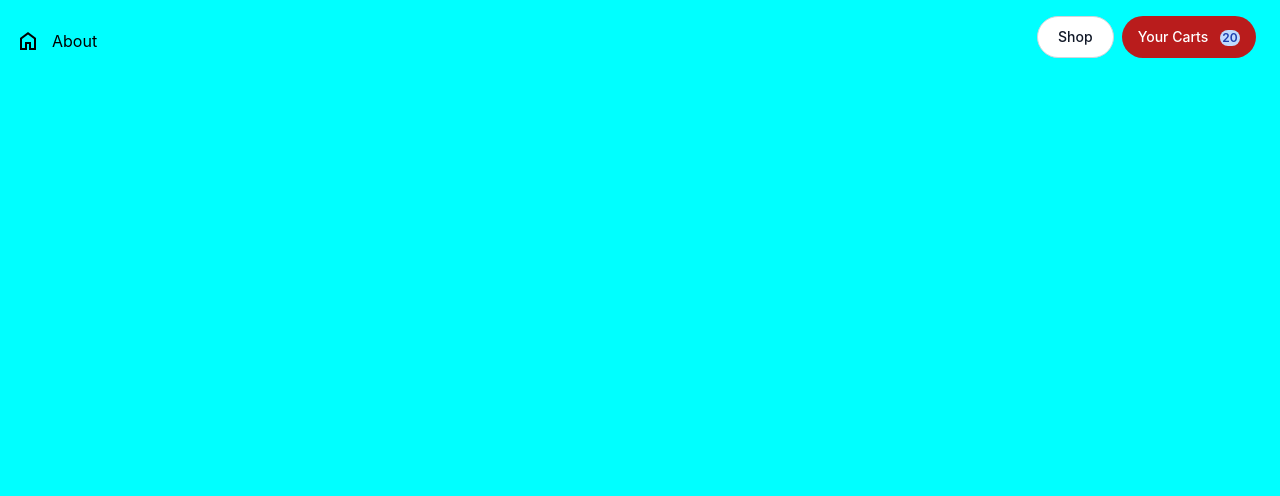
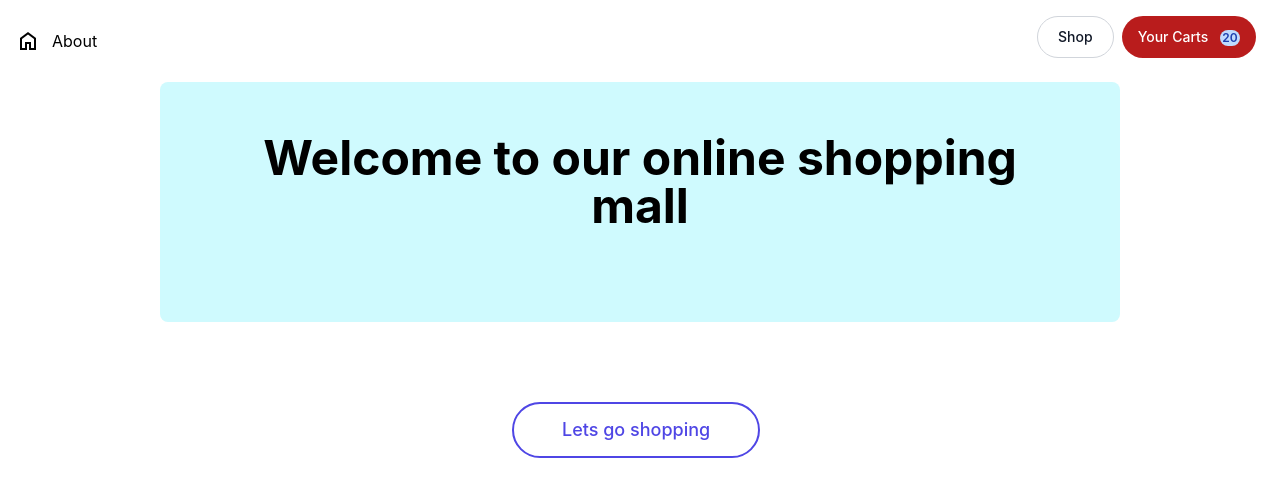
Before and after one commit to Sonickmumba/shopping-cart, a React (Vite) app: page / in a window 1280 px wide. Shown: the top 496 px of the page. Built offline with nearby package versions, Linux system fonts and the light colour scheme.

Commit message:
Add lets go shopping button

```diff
--- a/src/App.css
+++ b/src/App.css
@@ -7,7 +7,7 @@ body {
 .card {
   width: 100%;
   height: 100vh;
-  background-color: aqua;
+  /* background-color: aqua; */
 }
 
 .try {
--- a/src/App.jsx
+++ b/src/App.jsx
@@ -1,6 +1,7 @@
 // import { useState } from 'react'
 import './App.css'
 import Header from './components/header/Header';
+import MainPage from './components/mainPage/MainPage';
 
 function App() {
 
@@ -8,6 +9,7 @@ function App() {
     <>
       <div className="card">
         <Header />
+        <MainPage />
       </div>
     </>
   )
--- a/src/components/header/Header.jsx
+++ b/src/components/header/Header.jsx
@@ -10,7 +10,6 @@ const Header = () => {
         <button className="text-gray-900 bg-white border border-gray-300 focus:outline-none hover:bg-gray-100 focus:ring-4 focus:ring-gray-200 font-medium rounded-full text-sm px-5 py-2.5 mr-2 mb-2 dark:bg-gray-800 dark:text-white dark:border-gray-600 dark:hover:bg-gray-700 dark:hover:border-gray-600 dark:focus:ring-gray-700">Shop</button>
         <button className="text-white bg-red-700 hover:bg-red-800 focus:outline-none focus:ring-4 focus:ring-red-300 font-medium rounded-full text-sm px-4 py-2.5 text-center mr-2 mb-2 dark:bg-red-600 dark:hover:bg-red-700 dark:focus:ring-red-900">Your Carts <span className="inline-flex items-center justify-center w-5 h-4 p-2 ml-2 text-xs font-semibold text-blue-800 bg-blue-200 rounded-full">20</span></button>
       </div>
-
     </nav>
   )
 }
--- /dev/null
+++ b/src/components/mainPage/MainPage.jsx
@@ -0,0 +1,22 @@
+const MainPage = () => {
+  return (
+    <>
+    <div className="main-page mx-20 w-3/4 mr-auto ml-auto h-60 bg-[#cffafe] p-8 rounded-lg">
+      <p className="text-center m-5 font-bold text-5xl">
+        Welcome to our online shopping mall
+      </p>
+    </div>
+    <div className="button-div  w-1/5 mr-auto ml-auto mt-20">
+      <a href="#_" className="relative inline-flex items-center px-12 py-3 overflow-hidden text-lg font-medium text-indigo-600 border-2 border-indigo-600 rounded-full hover:text-white group hover:bg-gray-50">
+        <span className="absolute left-0 block w-full h-0 transition-all bg-indigo-600 opacity-100 group-hover:h-full top-1/2 group-hover:top-0 duration-400 ease"></span>
+        <span className="absolute right-0 flex items-center justify-start w-10 h-10 duration-300 transform translate-x-full group-hover:translate-x-0 ease">
+        <svg className="w-5 h-5" fill="none" stroke="currentColor" viewBox="0 0 24 24" xmlns="http://www.w3.org/2000/svg"><path stroke-linecap="round" stroke-linejoin="round" stroke-width="2" d="M14 5l7 7m0 0l-7 7m7-7H3"></path></svg>
+        </span>
+        <span className="relative">Lets go shopping</span>
+      </a>
+    </div>
+    </>
+  )
+}
+
+export default MainPage
```
